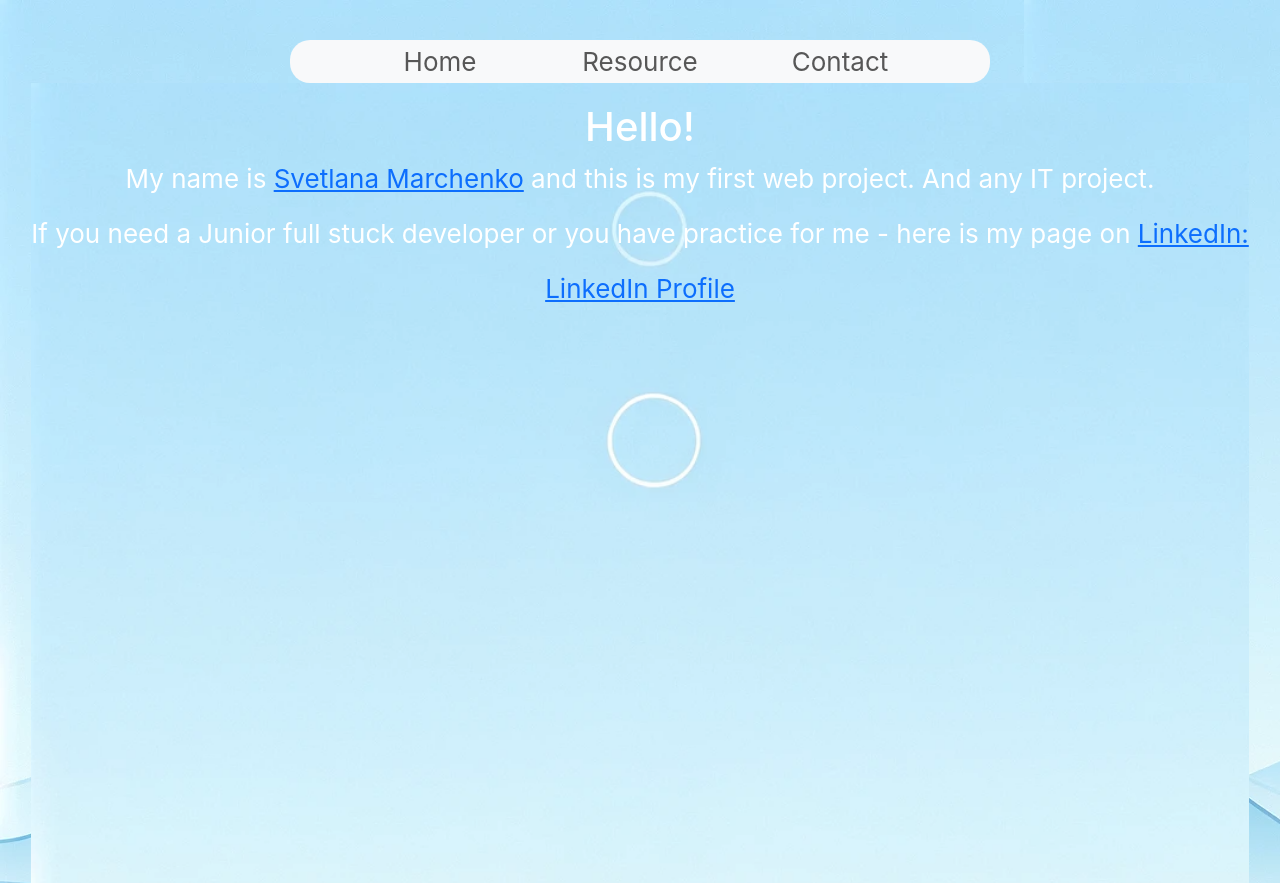
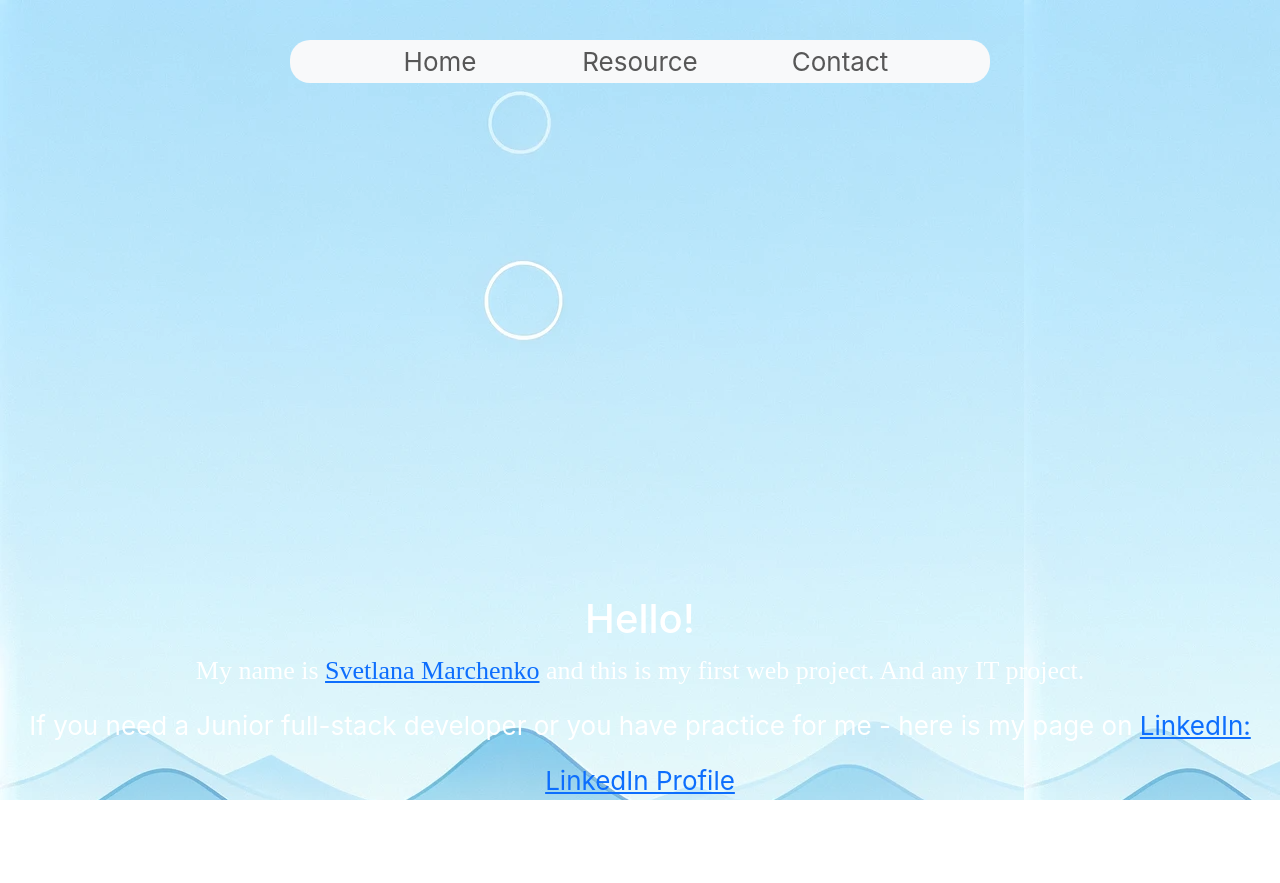
Before and after one commit to SvetlanaMarchenko/value_of_money-, a React (Create React App) app: page /contact in a window 1280 px wide. After the commit the page ends 800 px from the top, so only its background shows below. Built offline with nearby package versions, Linux system fonts and the light colour scheme.

Commit message:
Added new styles for project.WIP

```diff
--- a/src/App.css
+++ b/src/App.css
@@ -12,10 +12,6 @@
     animation: App-logo-spin infinite 20s linear;
   }
 }
-/* .backgroundImage{
-  direction: center;
-  justify-content: center;
-} */
 
 .App-header {
   background-color: #282c34;
@@ -113,3 +109,15 @@ h1{
 .blue_background{
   background-color: #f0f8ff;
 }
+
+
+.name_diraction {
+  font-family: Avenir Next;
+}
+
+.center-line {
+  width: 1px;
+  height: 100%;
+  background-color: #000; /* цвет линии */
+  margin: 0 auto;
+}
--- a/src/contactInfo.js
+++ b/src/contactInfo.js
@@ -1,22 +1,19 @@
 import React from 'react';
-import vuori from './vuori.png';
 
 const ContactInfo = () => {
   return (
-    <div div style={{ backgroundImage: `url(${vuori})`, backgroundSize: 'cover', height: '100vh' }}>
+    <div>
       <h1>Hello!</h1>
-      <p>
-  My name is <a href="https://www.linkedin.com/in/svetlana-marchenko-6598b8a9/" target="_blank" rel="noopener noreferrer">Svetlana Marchenko</a> and this is my first web project. And any IT project.
-</p>
+      <p className='name_diraction'>
+        My name is <a href="https://www.linkedin.com/in/svetlana-marchenko-6598b8a9/" target="_blank" rel="noopener noreferrer">Svetlana Marchenko</a> and this is my first web project. And any IT project.
+      </p>
 
-
-
-
-
-<p>If you need a Junior full stuck developer or you have practice for me - here is my page on <a href="https://www.linkedin.com/in/svetlana-marchenko-6598b8a9/" target="_blank" rel="noopener noreferrer">LinkedIn:</a> </p>
+      <p>If you need a Junior full-stack developer or you have practice for me - here is my page on <a href="https://www.linkedin.com/in/svetlana-marchenko-6598b8a9/" target="_blank" rel="noopener noreferrer">LinkedIn:</a> </p>
       <a href="https://www.linkedin.com/in/svetlana-marchenko-6598b8a9/" target="_blank" rel="noopener noreferrer">
         LinkedIn Profile
       </a>
+
+      <div className="center-line"></div>
     </div>
   );
 };
```
